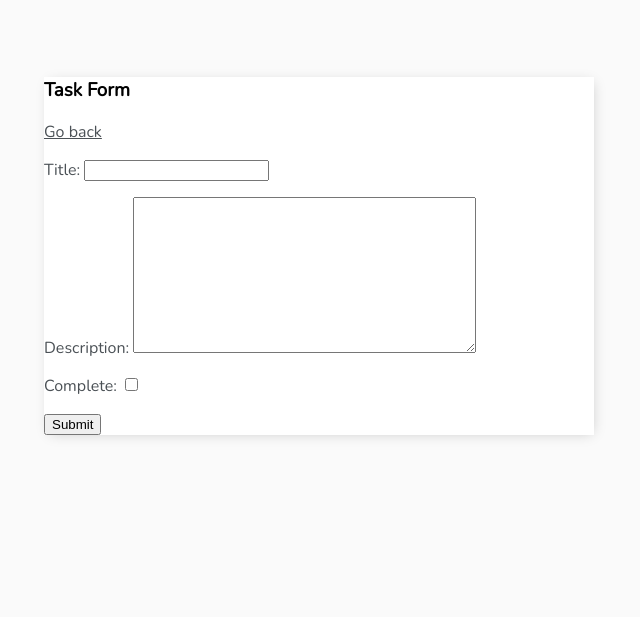
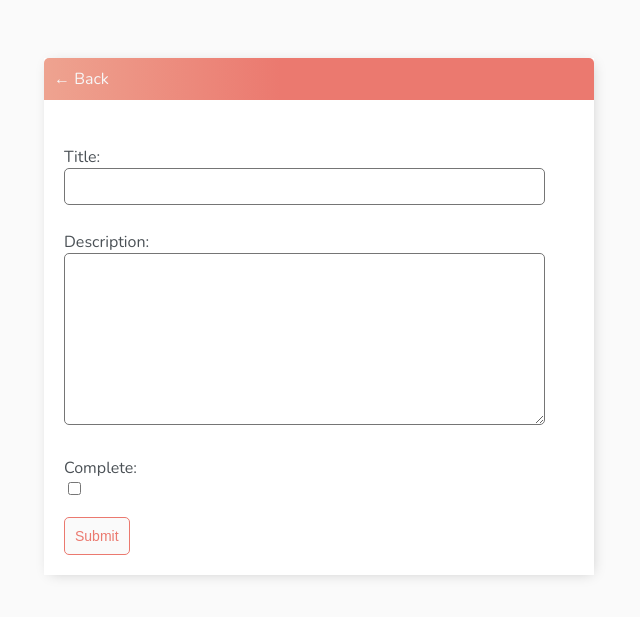
Before and after one commit to souravchakraborty700/to-do-list, a Django app: page /task-create/ in a window 1280 px wide. Shown: the top 617 px of the page, without its empty margins (321-961 px from the left). Run offline with Django 4.2, Linux system fonts and the light colour scheme; a user stored in the database is signed in.

Commit message:
completed

```diff
--- a/todo_list/base/templates/base/main.html
+++ b/todo_list/base/templates/base/main.html
@@ -87,6 +87,54 @@
             font-size: 22px;
             line-height: 0;
         }
+
+        #search-add-wrapper {
+            display: flex;
+            justify-content: space-between;
+            align-items: center;
+            padding: 10px;
+        }
+
+        #add-link {
+            color: #EB796F;
+            text-decoration: none;
+            font-size: 42px;
+            text-shadow: 1px 1px #81413b;
+        }
+
+        input[type=text],
+        input[type=password],
+        textarea {
+            border: 1px solid #757575;
+            border-radius: 5px;
+            padding: 10px;
+            width: 90%;
+        }
+
+        label {
+            padding-top: 10px !important;
+            display: block;
+        }
+
+        ::placeholder {
+            font-weight: 300;
+            opacity: 0.5;
+        }
+
+        .button {
+            border: 1px solid #EB796F;
+            background-color: #FAFAFA;
+            color: #EB796F;
+            padding: 10px;
+            font-size: 14px;
+            border-radius: 5px;
+            cursor: pointer;
+            text-decoration: none;
+        }
+
+        .card-body {
+            padding: 20px;
+        }
     </style>
 </head>
 <body>
--- a/todo_list/base/templates/base/task_form.html
+++ b/todo_list/base/templates/base/task_form.html
@@ -1,12 +1,19 @@
 {% extends 'base/main.html' %}
 {% block content %}
 
-<h3>Task Form</h3>
-<a href="{% url 'tasks' %}">Go back</a>
-<form method="POST" action="">
-    {%csrf_token%}
-    {{form.as_p}}
-    <input type="submit" value="Submit">
-</form>
+<div class="header-bar">
+    <a href="{% url 'tasks' %}">&#8592; Back</a>
+
+</div>
+
+<div class="card-body">
+    <form method="POST" action="">
+        {%csrf_token%}
+        {{form.as_p}}
+        <input class="button" type="submit" value="Submit">
+    </form>
+</div>
+
+
 
 {% endblock content %}
```
Also changed, not shown: todo_list/base/templates/base/login.html (+12 -7 lines), todo_list/base/templates/base/register.html (+19 -7 lines), todo_list/base/templates/base/task_confirm_delete.html (+14 -6 lines), todo_list/base/templates/base/task_list.html (+8 -5 lines), todo_list/db.sqlite3.
